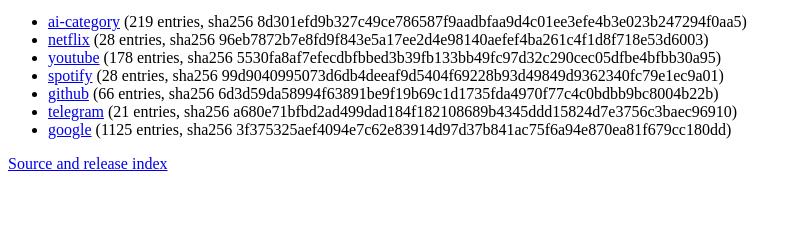
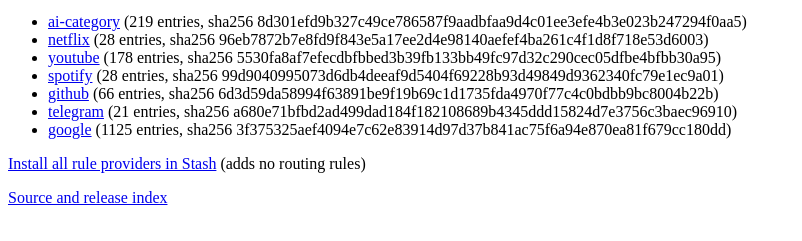
Before and after one commit to omoyx/reach-rules, a plain HTML site: page site/index.html in a window 1280 px wide. Shown: the part 101-342 px from the top of the page, without its empty margins (0-802 px from the left). Drawn offline with Linux system fonts and the light colour scheme.

Commit message:
Publish rule release 20261122T171254784929Z-bcd76f029df1
Agent: Codex

```diff
--- a/site/index.html
+++ b/site/index.html
@@ -5,4 +5,4 @@
 <li><a href="current/spotify.yaml">spotify</a> (28 entries, sha256 99d9040995073d6db4deeaf9d5404f69228b93d49849d9362340fc79e1ec9a01)</li>
 <li><a href="current/github.yaml">github</a> (66 entries, sha256 6d3d59da58994f63891be9f19b69c1d1735fda4970f77c4c0bdbb9bc8004b22b)</li>
 <li><a href="current/telegram.yaml">telegram</a> (21 entries, sha256 a680e71bfbd2ad499dad184f182108689b4345ddd15824d7e3756c3baec96910)</li>
-<li><a href="current/google.yaml">google</a> (1125 entries, sha256 3f375325aef4094e7c62e83914d97d37b841ac75f6a94e870ea81f679cc180dd)</li></ul><p><a href="releases/20261122T171254784929Z-bcd76f029df1/index.json">Source and release index</a></p></main></body></html>
+<li><a href="current/google.yaml">google</a> (1125 entries, sha256 3f375325aef4094e7c62e83914d97d37b841ac75f6a94e870ea81f679cc180dd)</li></ul><p><a href="https://link.stash.ws/install-override/omoyx.github.io/reach-rules/stash/reach-rules.stoverride">Install all rule providers in Stash</a> (adds no routing rules)</p><p><a href="releases/20261122T171254784929Z-bcd76f029df1/index.json">Source and release index</a></p></main></body></html>
```
Also changed, not shown: 2 other files.
